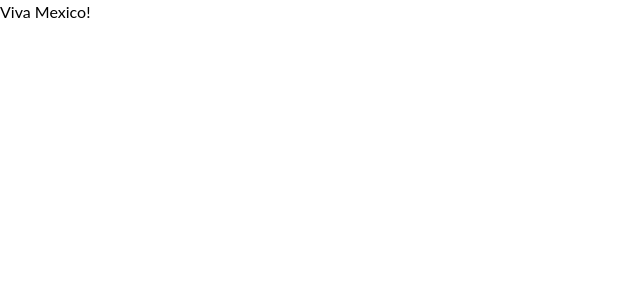
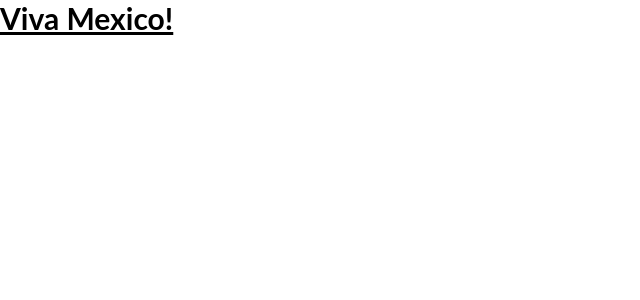
Before and after one commit to marioebros/issa-mme, a React (Create React App) app in the folder issa-mme_frontend/: page / in a window 1280 px wide. Shown: the top 300 px of the page, without its empty margins (0-640 px from the left). Built offline with nearby package versions, Linux system fonts and the light colour scheme.

Commit message:
Added tailwindcss styling in h1 classname

```diff
--- a/issa-mme_frontend/src/App.js
+++ b/issa-mme_frontend/src/App.js
@@ -1,7 +1,7 @@
 import React from "react";
 
 const App = () => {
-  return <div>Viva Mexico!</div>;
+  return <h1 className="text-3xl font-bold underline">Viva Mexico!</h1>;
 };
 
 export default App;
```
